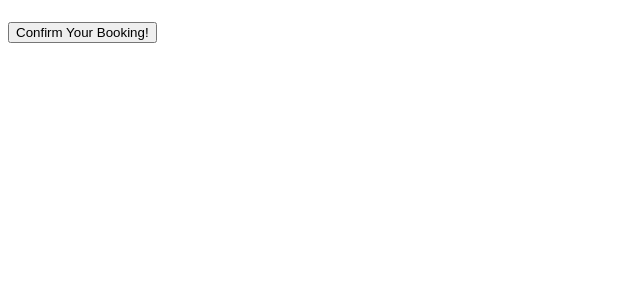
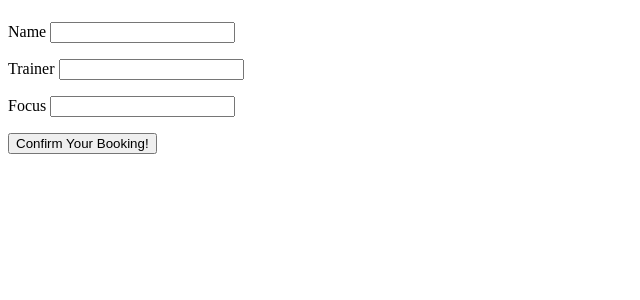
Before and after one commit to MikeyRedmon/Find_Your_Shape, a Django app: page /bookingin in a window 1280 px wide. Shown: the part 58-358 px from the top of the page, without its empty margins (0-640 px from the left). Run offline with Django 3.2, Linux system fonts and the light colour scheme.

Commit message:
worked on smoothing out Create functionality.

```diff
--- a/Find_Your_Shape/home/templates/home/bookingin.html
+++ b/Find_Your_Shape/home/templates/home/bookingin.html
@@ -15,9 +15,28 @@
 
     <form method="post" action="booking">
         {% csrf_token %}
-        {{ BookForm.as_p }}
         <div>
+            <p>
+                <label for="id_name">Name</label>
+                <input type="text" id="id_name" name="item_name">
+            </p>
+        </div>
+        <div>
+            <p>
+                <label for="id_trainer">Trainer</label>
+                <input type="text" id="id_trainer" name="item_trainer">
+            </p>
+        </div>
+        <div>
+            <p>
+                <label for="id_focus">Focus</label>
+                <input type="text" id="id_focus" name="item_focus">
+            </p>
+        </div>
+        <div>
+            <p>
             <button>Confirm Your Booking!</button>
+            </p>
         </div>
     </form>
 
--- a/Find_Your_Shape/home/views.py
+++ b/Find_Your_Shape/home/views.py
@@ -11,10 +11,11 @@ def home(request):
 
 def booking(request):
     if request.method == 'POST':
-        form = BookForm(request.POST)
-        if form.is_valid():
-            form.save()
-            return redirect('booking')
+        name = request.POST.get('item_name')
+        trainer = request.POST.get('item_trainer')
+        focus = request.POST.get('item_focus')
+        hittclasses.objects.create(name=name, trainer=trainer, focus=focus)
+        return redirect("booking")
 
     hittclass = hittclasses.objects.all()
     hiitbooks = hiitbook.objects.all()
@@ -35,7 +36,7 @@ def bookingin(request):
 def editing(request, item_id):
     item = get_object_or_404(hittclasses, id=item_id)
     if request.method == 'POST':
-        form = ClassForm(request.POST, instance=item)
+        form = ClassForm(request.POST, instance=hittclasses)
         if form.is_valid():
             form.save()
         return redirect('booking')
```
Also changed, not shown: Find_Your_Shape/db.sqlite3.
